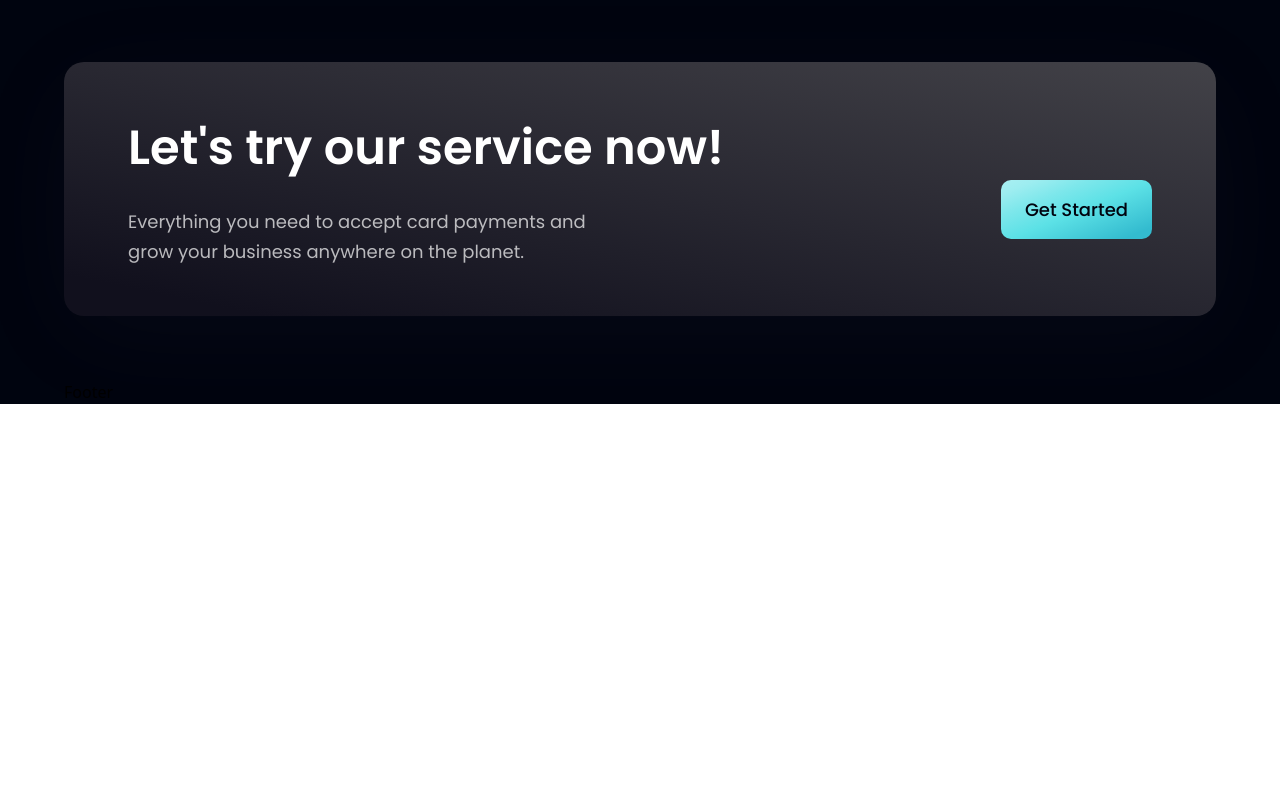
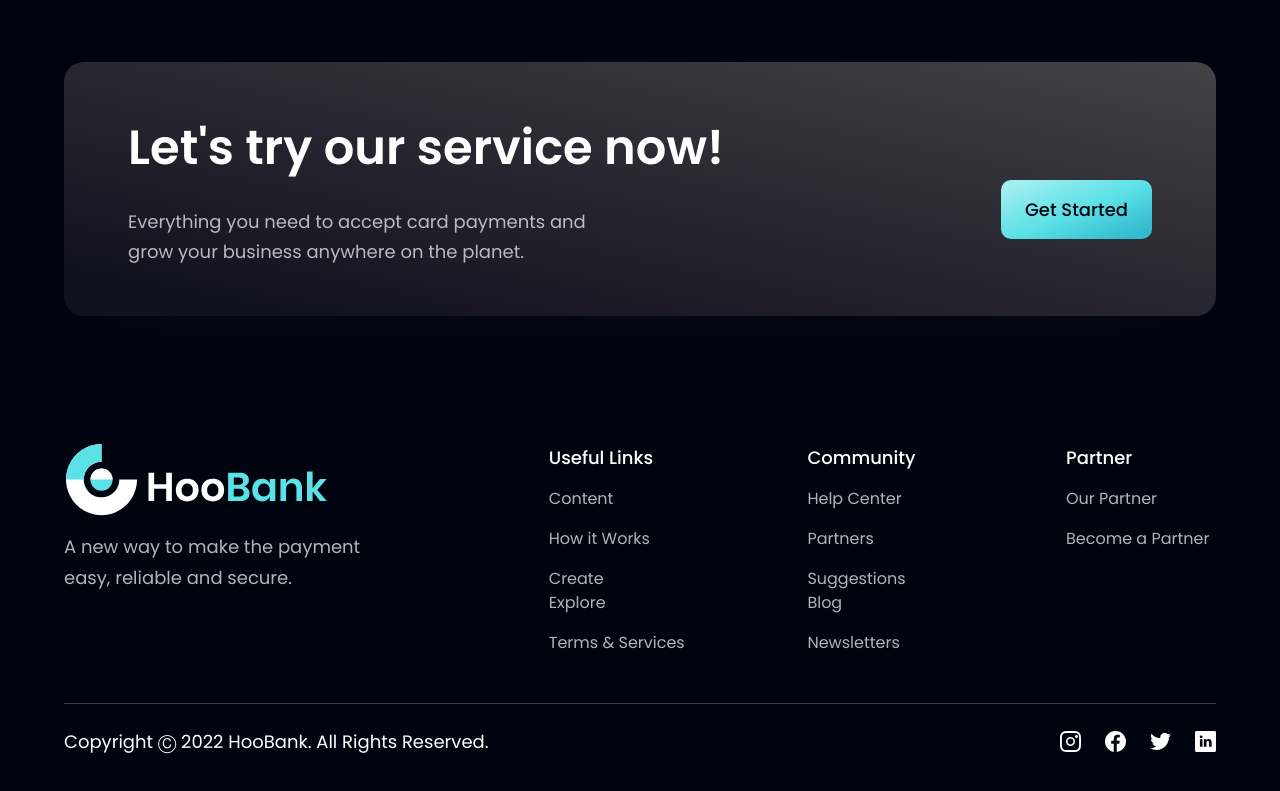
Before and after one commit to MochaFurr/bank-app, a React (Vite) app: page / in a window 1280 px wide. Shown: the part 3845-4636 px from the top of the page. Before the commit the page ends 4249 px from the top, so only its background shows below. Built offline with nearby package versions, Linux system fonts and the light colour scheme.

Commit message:
footer section

```diff
--- a/src/App.jsx
+++ b/src/App.jsx
@@ -1,4 +1,3 @@
-import React from "react";
 import styles from "./style";
 import {
   Billing,
@@ -7,7 +6,6 @@
   Clients,
   CTA,
   Footer,
-  GetStarted,
   MainSection,
   Navbar,
   Stats,
--- a/src/components/Footer.jsx
+++ /dev/null
@@ -1,9 +0,0 @@
-import React from 'react'
-
-const Footer = () => {
-  return (
-    <div>Footer</div>
-  )
-}
-
-export default Footer
--- /dev/null
+++ b/src/components/Footer/Footer.jsx
@@ -0,0 +1,76 @@
+import { logo } from "../../assets";
+import { footerLinks, socialMedia } from "../../constants";
+import {
+  ImageDiv,
+  LinkDiv,
+  RightsDiv,
+  RightsParagraph,
+  SocialDiv,
+  StyledDiv,
+  StyledImg,
+  StyledParagraph,
+  StyledSection,
+} from "./style";
+
+const Footer = () => {
+  return (
+    <StyledSection>
+      <StyledDiv>
+        <ImageDiv>
+          <StyledImg src={logo} alt="logo" />
+          <StyledParagraph>
+            A new way to make the payment easy, reliable and secure.
+          </StyledParagraph>
+        </ImageDiv>
+
+        <LinkDiv>
+        {footerLinks.map((footerLink) => (
+          <div
+            key={footerLink.title}
+            className="my-4 flex min-w-[150px] flex-col ss:my-0"
+          >
+            <h4 className="font-poppins text-[18px] font-medium leading-[27px] text-white">
+              {footerLink.title}
+            </h4>
+            <ul className="mt-4 list-none">
+              {footerLink.links.map((link, index) => (
+                <li
+                  key={link.name}
+                  className={`cursor-pointer font-poppins text-[16px] font-normal leading-[24px] text-dimWhite hover:text-secondary ${
+                    index !== footerLinks.length - 1 ? "mb-4" : "mb-0"
+                  }`}
+                >
+                  {link.name}
+                </li>
+              ))}
+            </ul>
+          </div>
+        ))}
+      </LinkDiv>
+      </StyledDiv>
+
+
+
+      <RightsDiv>
+        <RightsParagraph>
+          Copyright Ⓒ 2022 HooBank. All Rights Reserved.
+        </RightsParagraph>
+
+        <SocialDiv>
+          {socialMedia.map((social, index) => (
+            <img
+              key={social.id}
+              src={social.icon}
+              alt={social.id}
+              className={`h-[21px] w-[21px] cursor-pointer object-contain ${
+                index !== socialMedia.length - 1 ? "mr-6" : "mr-0"
+              }`}
+            />
+          ))}
+        </SocialDiv>
+      </RightsDiv>
+    </StyledSection>
+  );
+};
+
+export default Footer;
--- /dev/null
+++ b/src/components/Footer/index.js
@@ -0,0 +1,3 @@
+import Footer from "./Footer";
+
+export default Footer;
--- /dev/null
+++ b/src/components/Footer/style.jsx
@@ -0,0 +1,55 @@
+import styles from "../../style";
+
+export const StyledSection = ({ children }) => (
+  <section className={`${styles.flexCenter} ${styles.paddingY} flex-col `}>
+    {children}
+  </section>
+);
+
+export const StyledDiv = ({ children }) => (
+  <div className={`${styles.flexStart} mb-8 w-full flex-col md:flex-row `}>
+    {children}
+  </div>
+);
+
+export const ImageDiv = ({ children }) => (
+  <div className={`mr-10 flex flex-1 flex-col justify-start`}>{children}</div>
+);
+
+export const StyledImg = ({ src, alt }) => {
+  return (
+    <img
+      src={src}
+      alt={alt || "image"}
+      className="h-[72px] w-[266px] object-contain"
+    />
+  );
+};
+
+export const StyledParagraph = ({ children }) => (
+  <h2 className={`${styles.paragraph} mt-4 max-w-[310px] `}>{children}</h2>
+);
+
+export const LinkDiv = ({ children }) => (
+  <div className="mt-10 flex flex-[1.5] flex-row flex-wrap justify-between md:mt-0">
+    {children}
+  </div>
+);
+
+export const RightsDiv = ({ children }) => (
+  <div className="w-full flex justify-between items-center md:flex-row flex-col pt-6 border-t-[1px] border-t-[#3F3E45]">
+    {children}
+  </div>
+);
+
+export const RightsParagraph = ({ children }) => (
+  <h2
+    className={`text-center font-poppins text-[18px] font-normal leading-[27px] text-white `}
+  >
+    {children}
+  </h2>
+);
+
+export const SocialDiv = ({ children }) => (
+  <div className="flex flex-row md:mt-0 mt-6">{children}</div>
+);
```
